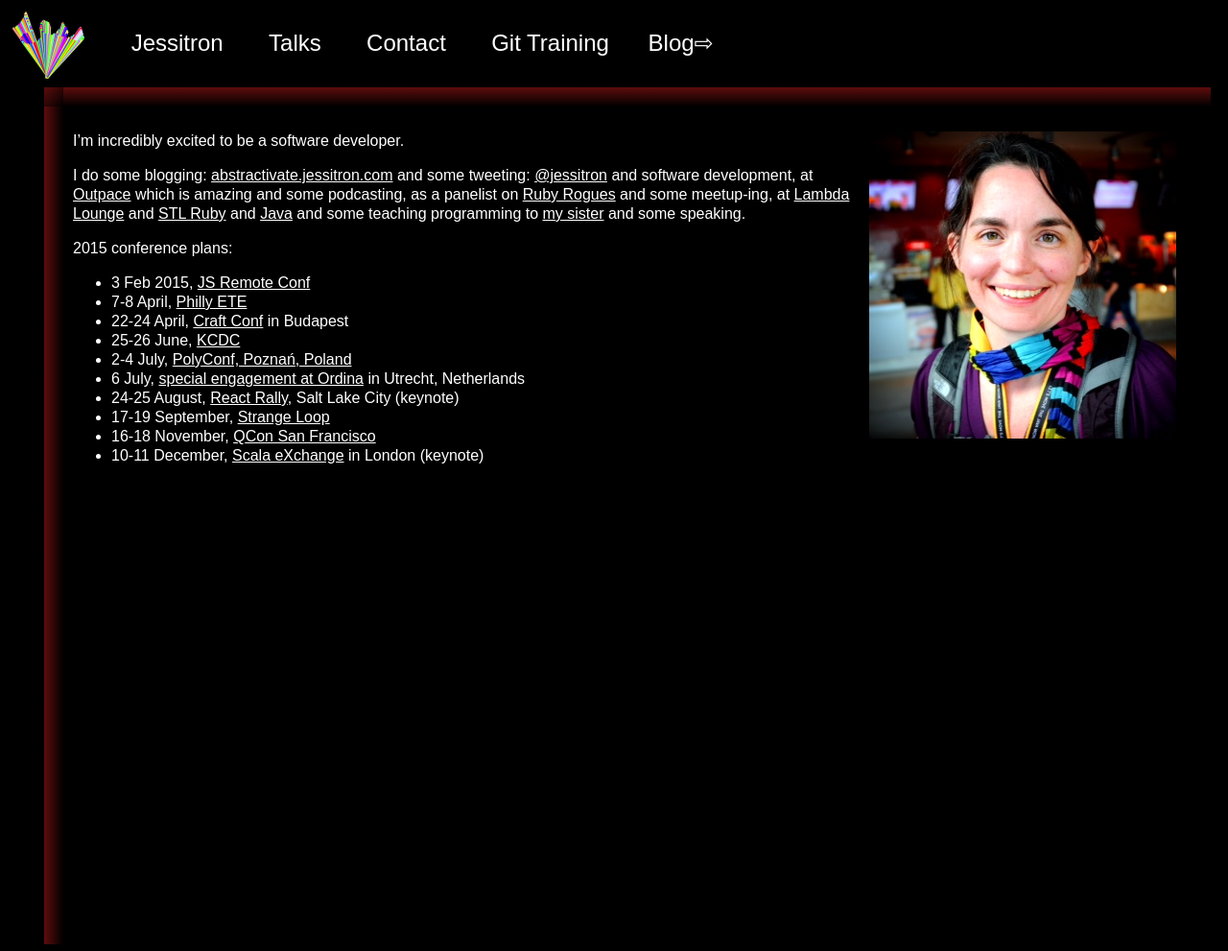
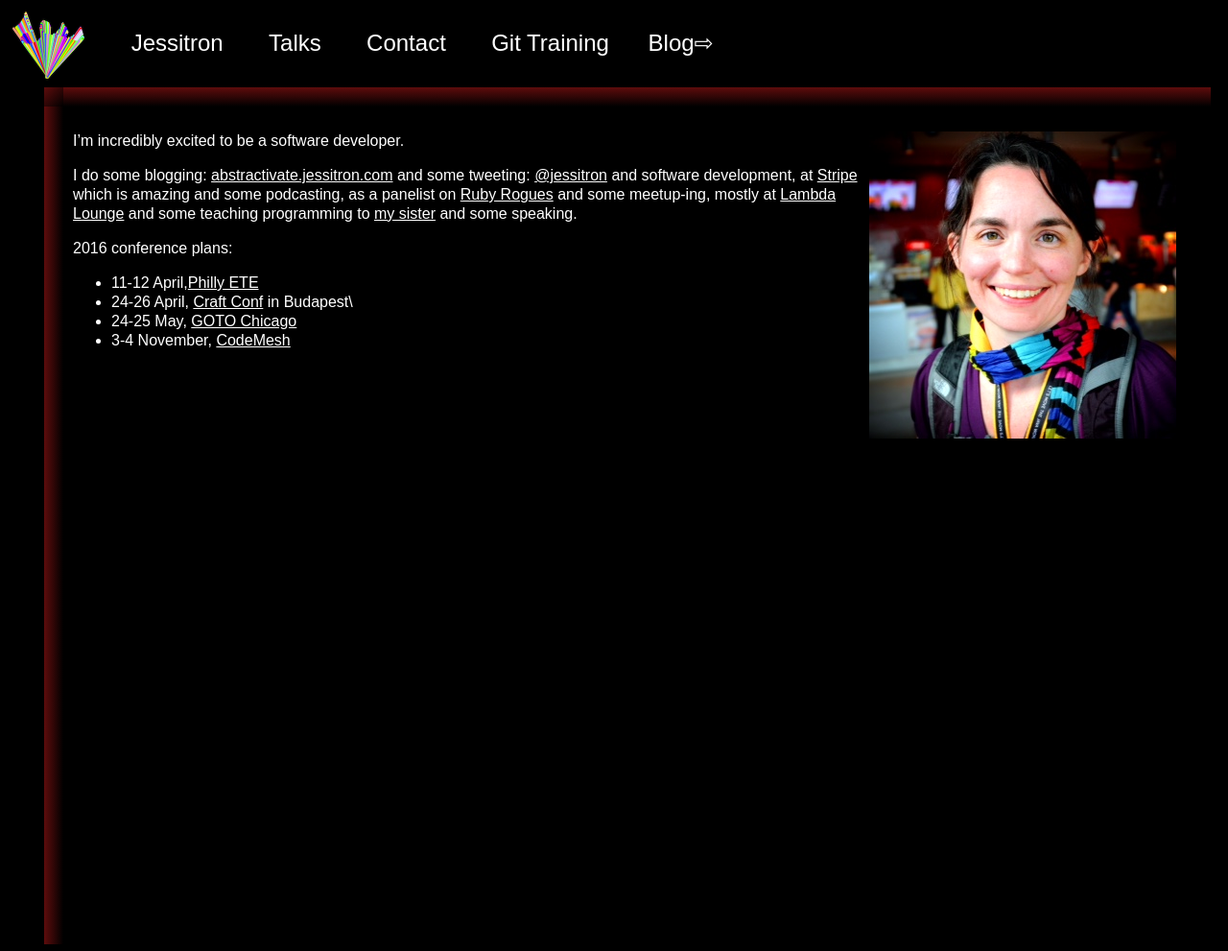
Before and after one commit to jessitron/jessitron.com, a Jekyll site: the page built from index.md, in a window 1280 px wide. Shown: the whole page at 96% size. Built offline with Jekyll 4.4.1, drawn with Linux system fonts in a browser that asks for light colours; Markdown is read by kramdown in place of the engine named in the settings.

Commit message:
update home page

```diff
--- a/index.md
+++ b/index.md
@@ -9,25 +9,17 @@ I'm incredibly excited to be a software developer.
 I do some blogging:
 [abstractivate.jessitron.com](http://abstractivate.jessitron.com)
 and some tweeting: [@jessitron](http://twitter.com/jessitron)
-and software development, at [Outpace](http://Outpace.com/careers) which is
+and software development, at [Stripe](http://stripe.com/careers) which is
 amazing
 and some podcasting, as a panelist on [Ruby Rogues](http://rubyrogues.com)
-and some meetup-ing, at [Lambda Lounge](http://lambdalounge.org) and
-[STL Ruby](http://meetup.com/stlruby) and
-[Java](http://www.meetup.com/GatewayJUG/)
+and some meetup-ing, mostly at [Lambda Lounge](http://lambdalounge.org)
 and some teaching programming to [my
 sister](https://www.youtube.com/channel/UCrlq1XOiSijrMGWbBlKo2Eg)
 and some speaking.
 
-2015 conference plans:
+2016 conference plans:
 
-* 3 Feb 2015, [JS Remote Conf](http://jsremoteconf.com)
-* 7-8 April, [Philly ETE](http://phillyemergingtech.com)
-* 22-24 April, [Craft Conf](http://craft-conf.com/2015) in Budapest
-* 25-26 June, [KCDC](http://kcdc.info)
-* 2-4 July, [PolyConf, Poznań, Poland](http://polyconf.com)
-* 6 July, [special engagement at Ordina](http://www.ordina.nl/nl-nl/evenementen/innoveer-jij-mee-sessie-met-jessica-kerr/) in Utrecht, Netherlands
-* 24-25 August, [React Rally](http://www.reactrally.com/), Salt Lake City (keynote)
-* 17-19 September, [Strange Loop](http://thestrangeloop.com)
-* 16-18 November, [QCon San Francisco](https://qconsf.com)
-* 10-11 December, [Scala eXchange](https://skillsmatter.com/conferences/6862-scala-exchange-2015) in London (keynote)
+* 11-12 April,[Philly ETE](http://phillyemergingtech.com)
+* 24-26 April, [Craft Conf](http://craft-conf.com/2015) in Budapest\
+* 24-25 May, [GOTO Chicago](http://gotocon.com/chicago-2016)
+* 3-4 November, [CodeMesh](http://www.codemesh.io/)
```
